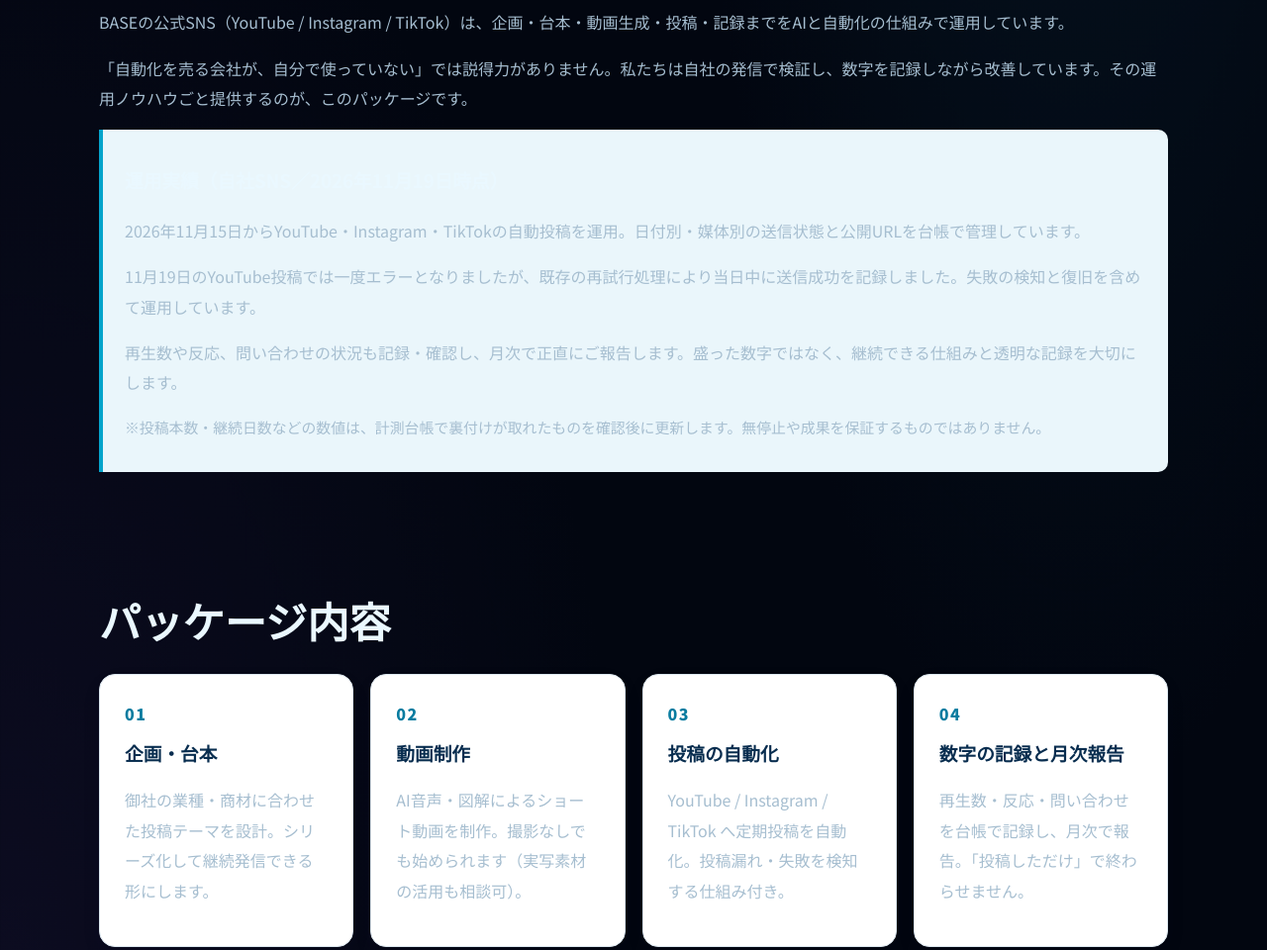
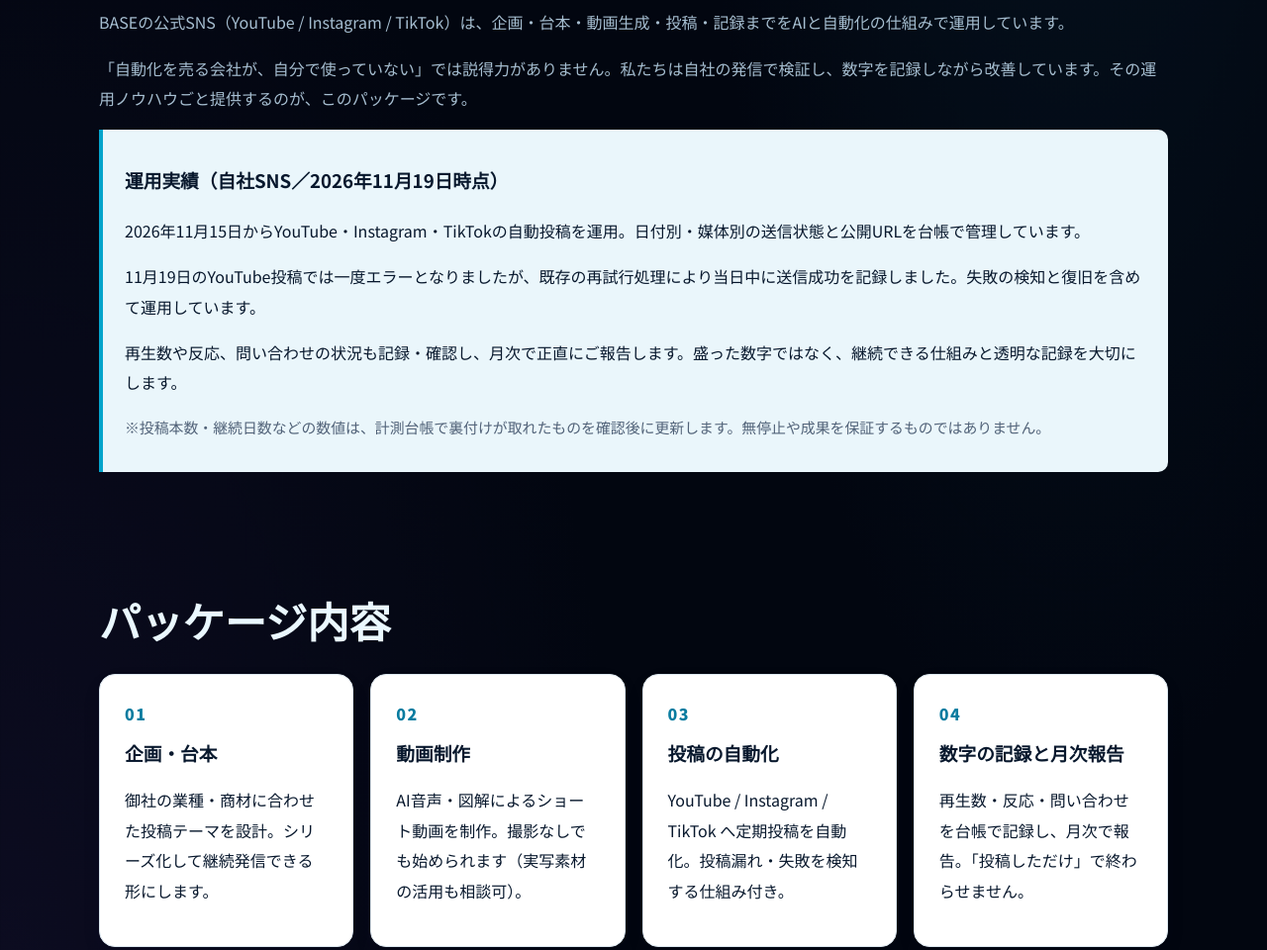
Before and after one commit to selfwilled6412-cyber/base-iwakuni, a plain HTML site: page services/sns-automation/index.html in a window 1280 px wide. Shown: the part 1100-2060 px from the top of the page at 99% size. Drawn offline with Linux system fonts and the light colour scheme.

Commit message:
fix(sns-lp): restore dark text contrast on light cards

```diff
--- a/services/sns-automation/index.html
+++ b/services/sns-automation/index.html
@@ -36,6 +36,10 @@
 .sns-page .last p{color:#d7e6f3}
 .sns-page .last .cta.secondary{border-color:#aed2e6}
 @media(max-width:600px){.sns-page .intro{padding:75px 0 65px}.sns-page section.content{padding:54px 0}.sns-page .actions .cta{width:100%}}
+/* Keep text legible on white LP surfaces despite bx-detail's dark-theme text rules. */
+body.bx-detail.sns-page :is(.tile,.price,.evidence,details){color:#08182d!important}
+body.bx-detail.sns-page :is(.tile,.price,.evidence,details) :is(h3,p,li,summary){color:#08182d!important}
+body.bx-detail.sns-page :is(.tile,.price,.evidence,details) .notes{color:#516278!important}
 </style></head>
 <body class="bx-detail sns-page" data-bx-label="SNS AUTOMATION">
 <header class="header"><a class="brand" href="../../"><span class="brand-mark" aria-hidden="true">B</span><strong>株式会社BASE</strong></a><nav><a href="../../#about">BASEとは</a><a href="../../#services">サービス</a><a href="../../security/scs/">セキュリティ</a><a href="https://lin.ee/z5T92Yn" target="_blank" rel="noopener" class="nav-cta">LINEで相談</a></nav></header>
```
